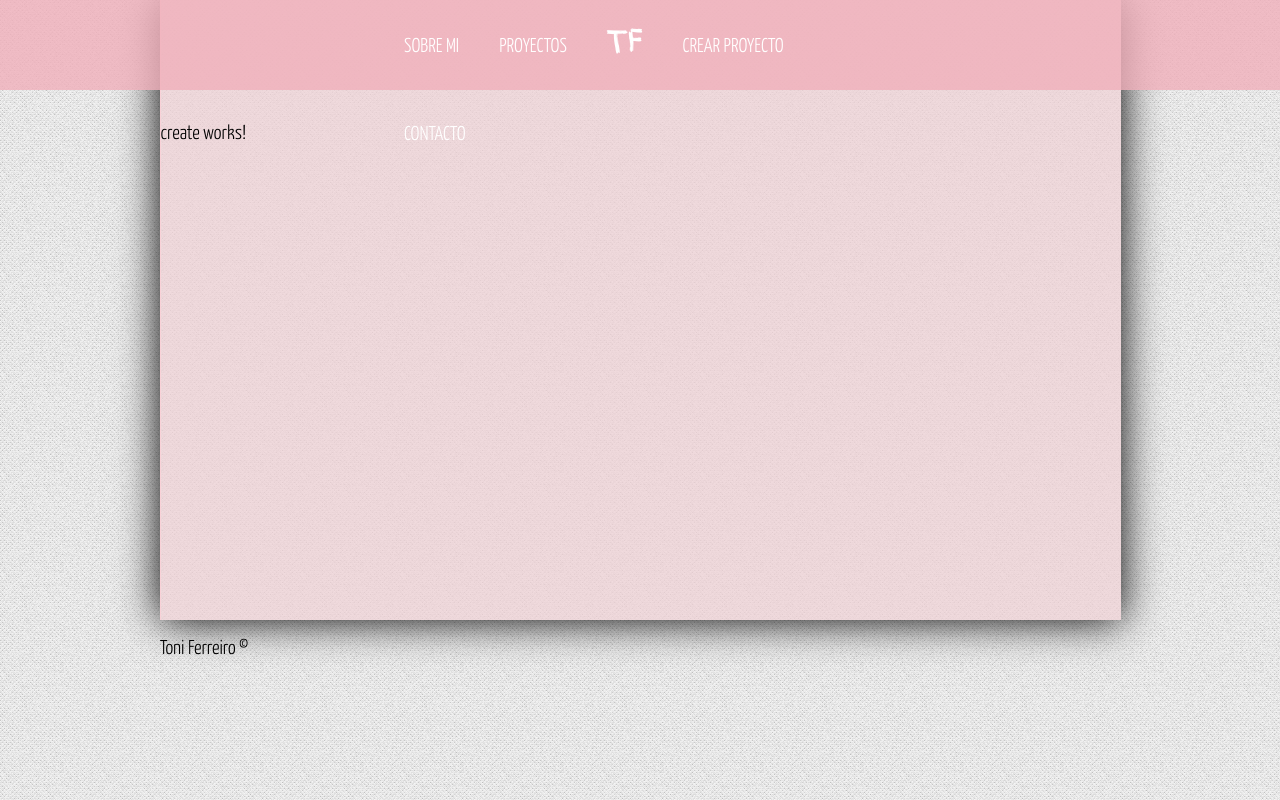
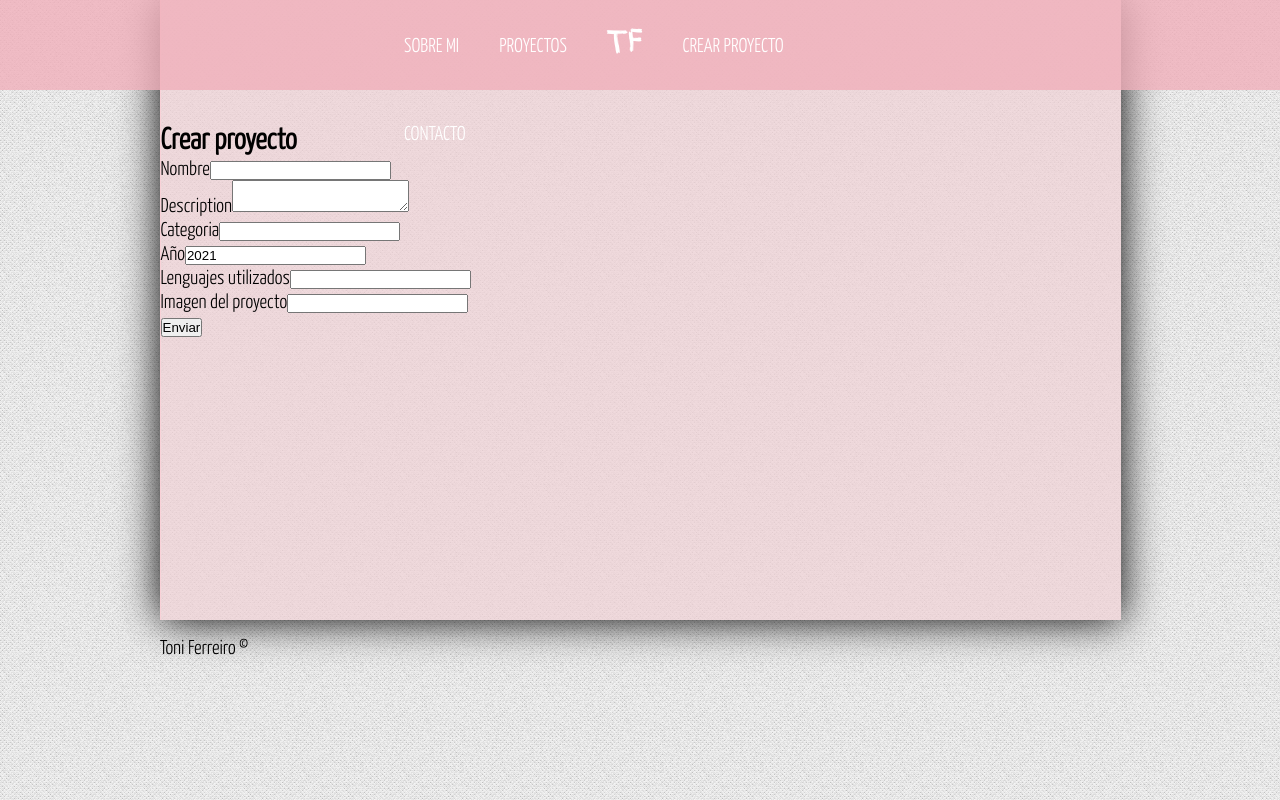
Before and after one commit to toniferr/portfolio-angular, an Angular app: page /crear-proyecto in a window 1280 px wide. Built offline with nearby package versions, Linux system fonts and the light colour scheme.

Commit message:
creacion formulario

```diff
--- a/src/app/app.module.ts
+++ b/src/app/app.module.ts
@@ -23,7 +23,9 @@
   ],
   imports: [
     BrowserModule,
-    AppRoutingModule
+    AppRoutingModule,
+    HttpClientModule,
+    FormsModule
   ],
   providers: [],
   bootstrap: [AppComponent]
--- a/src/app/components/create/create.component.html
+++ b/src/app/components/create/create.component.html
@@ -1 +1,32 @@
-<p>create works!</p>
+<div>
+    <h2>{{title}}</h2>
+
+    <form #projectForm="ngForm" (ngSubmit)="onSubmit(projectForm)">
+        <p>
+            <label for="name">Nombre</label>
+            <input type="text" name="name" #name="ngModel" [(ngModel)]="project.name"/>
+        </p>
+        <p>
+            <label for="description">Description</label>
+            <textarea name="description" #description="ngModel" [(ngModel)]="project.description"></textarea>
+        </p>
+        <p>
+            <label for="category">Categoria</label>
+            <input type="text" name="category" #category="ngModel" [(ngModel)]="project.category"/>
+        </p>
+        <p>
+            <label for="year">Año</label>
+            <input type="number" name="year" #year="ngModel" [(ngModel)]="project.year"/>
+        </p>
+        <p>
+            <label for="langs">Lenguajes utilizados</label>
+            <input type="text" name="langs" #langs="ngModel" [(ngModel)]="project.langs"/>
+        </p>
+        <p>
+            <label for="image">Imagen del proyecto</label>
+            <input type="text" name="image" #image="ngModel" [(ngModel)]="project.image"/>
+        </p>
+
+        <input type="submit" value="Enviar"/>
+    </form>
+</div>
--- a/src/app/components/create/create.component.ts
+++ b/src/app/components/create/create.component.ts
@@ -1,15 +1,30 @@
 import { Component, OnInit } from '@angular/core';
+import { Project } from '../../models/project';
+import { ProjectService } from '../../services/project.service';
 
 @Component({
   selector: 'app-create',
   templateUrl: './create.component.html',
-  styleUrls: ['./create.component.css']
+  styleUrls: ['./create.component.css'],
+  providers: [ProjectService]
 })
 export class CreateComponent implements OnInit {
 
-  constructor() { }
+  public title: string;
+  public project: Project;
+
+  constructor(
+    private _projectService: ProjectService
+  ) {
+    this.title = "Crear proyecto";
+    this.project = new Project('','','','',2021,'','');
+  }
 
   ngOnInit(): void {
   }
 
+  onSubmit(form){
+    console.log(this.project);
+  }
+
 }
```
